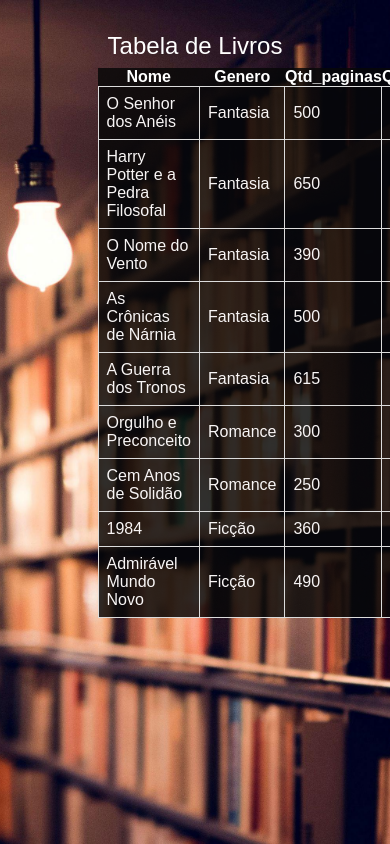
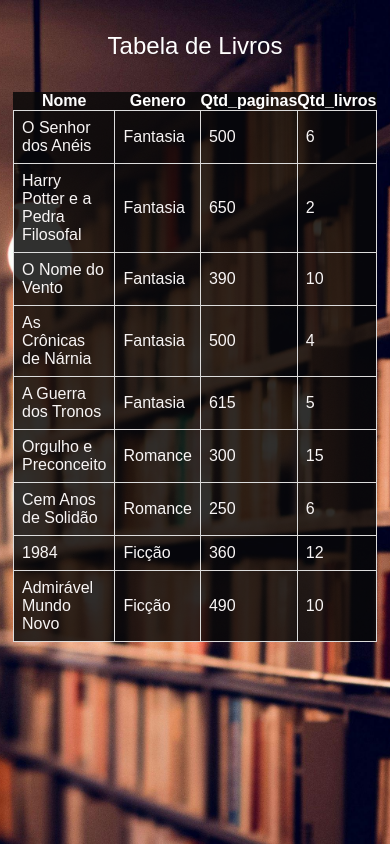
Before and after one commit to chrystian-souza/biblioteca-Django, a Django app: page / in a window 390 px wide. Run offline with Django 4.2, Linux system fonts and the light colour scheme; data comes from the database, SQL or seed files in the repository; both versions use the stored data as it was after the commit.

Commit message:
modificado a margem para auto assim ficou responsivo e foi comentado o dbsqlite no gitignore para poder puxar as informaões do banco de dados em outro computador

```diff
--- a/templates/static/css/global.css
+++ b/templates/static/css/global.css
@@ -20,8 +20,7 @@
 
     width: 50%;
     background-color:rgba(8, 8, 8, 0.836);
-    margin-left: 25%;
-    margin-top: 2%;
+    margin: 2rem auto;
     border-collapse: collapse;
     font-family: Arial, sans-serif;
 }
```
Also changed, not shown: db.sqlite3 (added), 1 other file.
